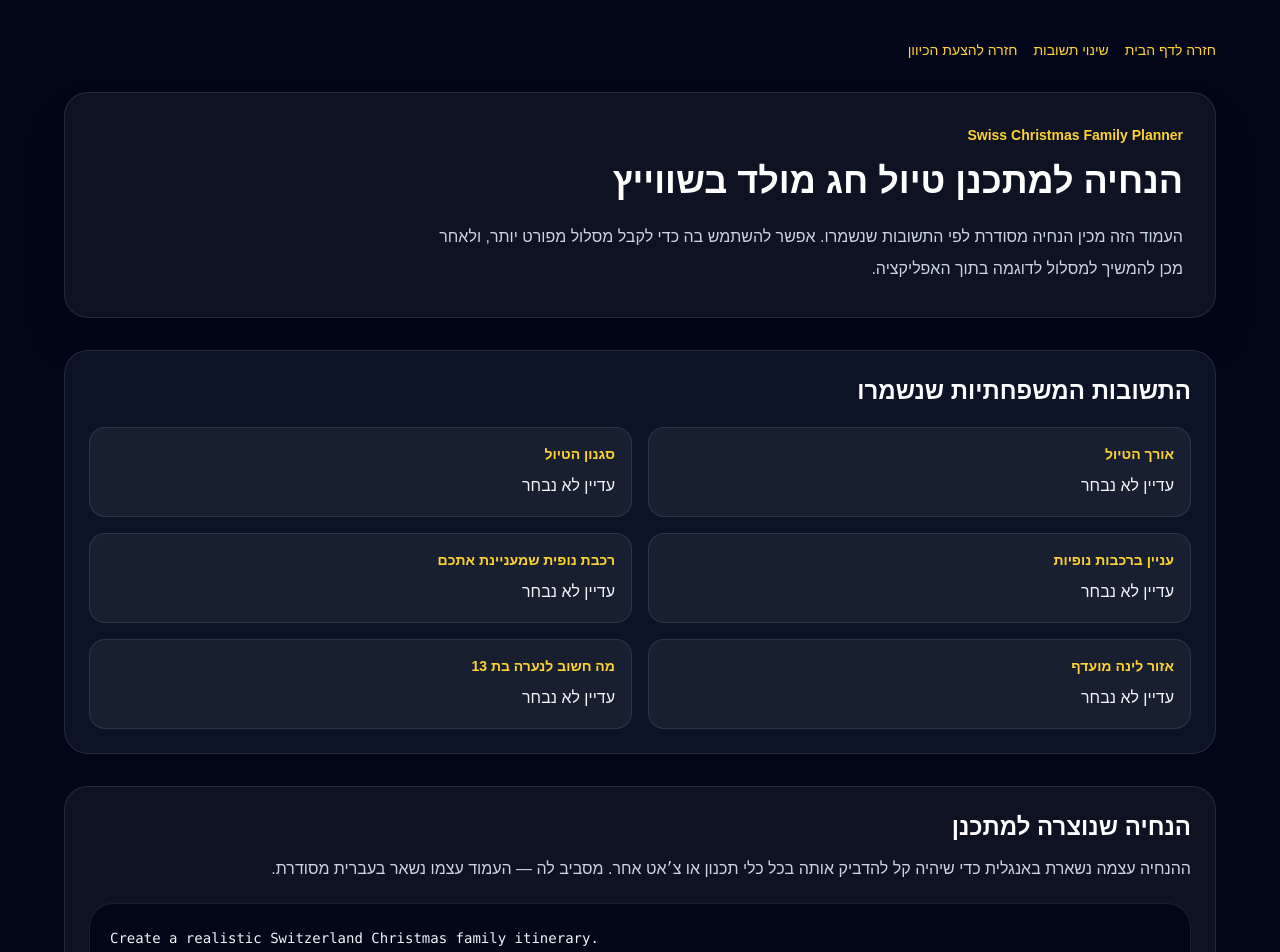
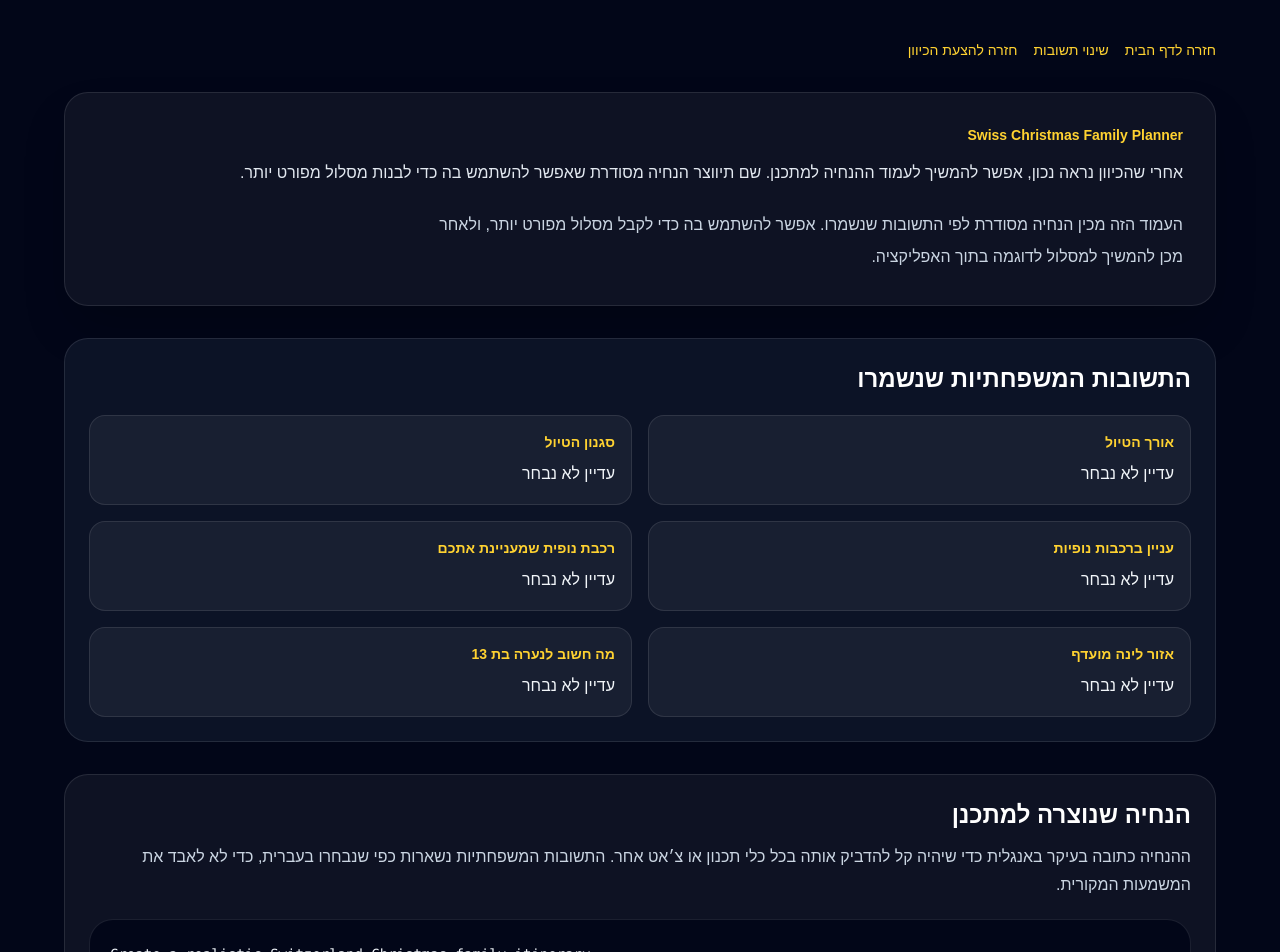
Before and after one commit to medyalex-netizen/swiss-christmas-family-planner, a Next.js app: page /prompt in a window 1280 px wide. Shown: the top 952 px of the page. Built offline with nearby package versions, Linux system fonts and the light colour scheme.

Commit message:
fix-prompt-explanation

```diff
--- a/app/prompt/page.tsx
+++ b/app/prompt/page.tsx
@@ -136,10 +136,10 @@ Only after that, suggest a realistic day-by-day itinerary.`;
             Swiss Christmas Family Planner
           </p>
 
-          <h1 className="mt-4 text-4xl font-bold">
-            הנחיה למתכנן טיול חג מולד בשווייץ
-          </h1>
-
+          <p className="mt-3 leading-8 text-slate-200">
+            אחרי שהכיוון נראה נכון, אפשר להמשיך לעמוד ההנחיה למתכנן. שם תיווצר
+            הנחיה מסודרת שאפשר להשתמש בה כדי לבנות מסלול מפורט יותר.
+          </p>
           <p className="mt-5 max-w-3xl leading-8 text-slate-300">
             העמוד הזה מכין הנחיה מסודרת לפי התשובות שנשמרו. אפשר להשתמש בה כדי
             לקבל מסלול מפורט יותר, ולאחר מכן להמשיך למסלול לדוגמה בתוך האפליקציה.
@@ -169,8 +169,7 @@ Only after that, suggest a realistic day-by-day itinerary.`;
           <h2 className="text-2xl font-bold">הנחיה שנוצרה למתכנן</h2>
 
           <p className="mt-3 leading-7 text-slate-300">
-            ההנחיה עצמה נשארת באנגלית כדי שיהיה קל להדביק אותה בכל כלי תכנון או
-            צ׳אט אחר. מסביב לה — העמוד עצמו נשאר בעברית מסודרת.
+           ההנחיה כתובה בעיקר באנגלית כדי שיהיה קל להדביק אותה בכל כלי תכנון או צ׳אט אחר. התשובות המשפחתיות נשארות כפי שנבחרו בעברית, כדי לא לאבד את המשמעות המקורית.
           </p>
 
           <pre
```
